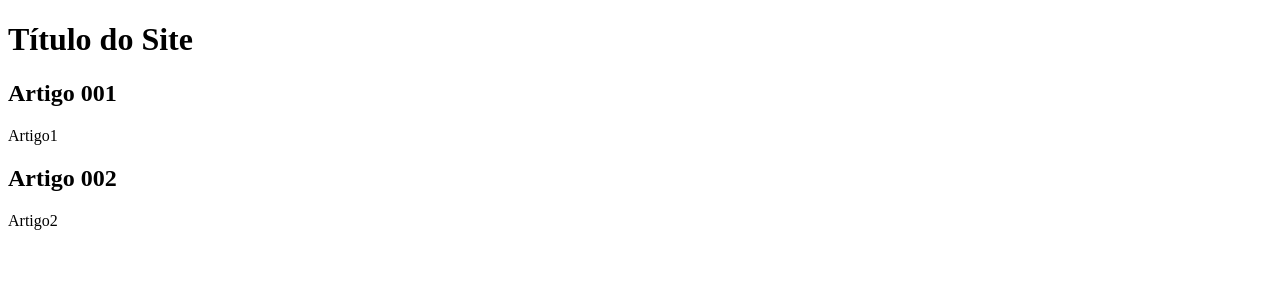
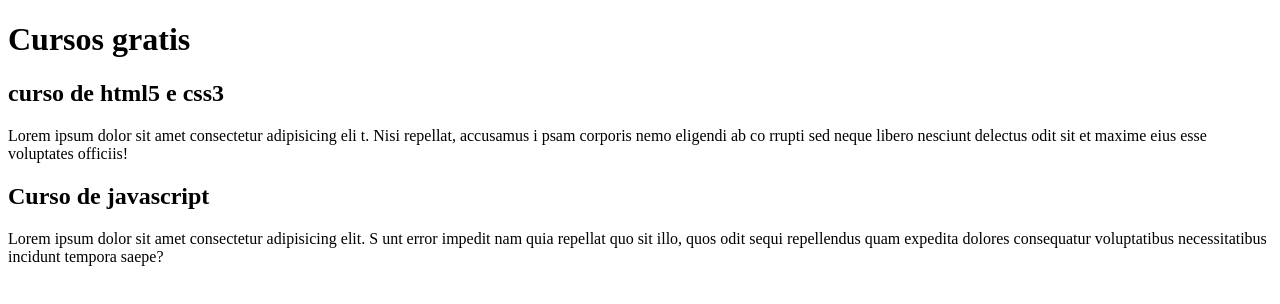
Before and after one commit to Diogo-Silva-Tiger/projeto-site, a plain HTML site: page index.html in a window 1280 px wide. Drawn offline with Linux system fonts and the light colour scheme.

Commit message:
Comecei a escrever Conteúdo

```diff
--- a/index.html
+++ b/index.html
@@ -8,15 +8,22 @@
 <body>
     <main>
         <header>
-            <h1>Título do Site</h1>
+            <h1>Cursos gratis</h1>
         </header>
         <article>
-            <h2>Artigo 001</h2>
-            <p>Artigo1</p>
+            <h2>curso de html5 e css3</h2>
+            <p>Lorem ipsum dolor sit amet consectetur adipisicing eli
+                t. Nisi repellat, accusamus i
+                psam corporis nemo eligendi ab co
+                rrupti sed neque libero nesciunt delectus odit sit et
+                maxime eius esse voluptates officiis!</p>
         </article>
         <article>
-            <h2>Artigo 002</h2>
-            <p>Artigo2</p>
+            <h2>Curso de javascript</h2>
+            <p>Lorem ipsum dolor sit amet consectetur adipisicing elit. S
+                unt error impedit nam quia repellat quo sit illo,
+                 quos odit sequi repellendus quam expedita dolores consequatur voluptatibus
+                 necessitatibus incidunt tempora saepe?</p>
         </article>
     </main>
 </body>
```
